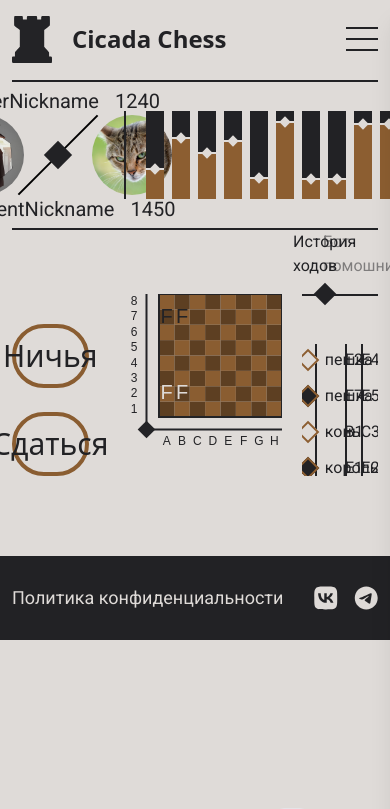
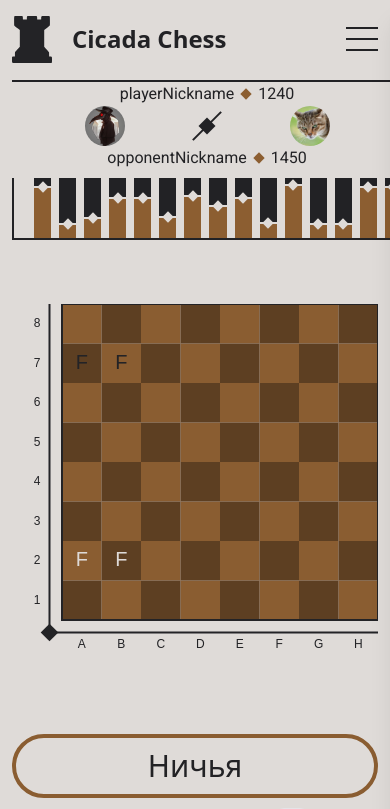
Before and after one commit to SmokingElk/cicada-frontend-mirror, a Next.js app: page /game in a window 390 px wide. Shown: the top 809 px of the page. Built offline with nearby package versions, Linux system fonts and the light colour scheme.

Commit message:
low level adaptive for game

```diff
--- a/src/components/(shared)/game/gameBoard/gameBoard.tsx
+++ b/src/components/(shared)/game/gameBoard/gameBoard.tsx
@@ -14,7 +14,7 @@ export default function GameBoard({ className = "" }: Styleable) {
   const canvasRef = useRef<HTMLCanvasElement>(null);
   const [gameRenderer] = useState(new GameRenderer());
 
-  const picies = [
+  const pieces = [
     { col: "a", row: "2", white: true },
     { col: "b", row: "2", white: true },
     { col: "a", row: "7", white: false },
@@ -55,7 +55,7 @@ export default function GameBoard({ className = "" }: Styleable) {
           ctx,
           width: canvasSize.width,
           height: canvasSize.height,
-          picies,
+          pieces,
         });
 
         requestId = requestAnimationFrame(render);
--- a/src/components/(shared)/game/gameHeader/gameHeader.tsx
+++ b/src/components/(shared)/game/gameHeader/gameHeader.tsx
@@ -7,12 +7,12 @@ export default function GameHeader({className = ""}: Styleable) {
     return (
         <div
             className={cn(
-                "w-full border-y-2 border-foreground flex items-center gap-5",
+                "w-screen md:w-full h-40 md:h-full border-y-2 border-foreground flex flex-col md:flex-row items-center gap-2 md:gap-5",
                 className
             )}
         >
-            <GameOpponentsInfo className="w-1/4"/>
-            <GameAdvantageChart className="w-3/4 border-l-2 border-foreground"/>
+            <GameOpponentsInfo className="w-full md:w-1/4"/>
+            <GameAdvantageChart className="w-full md:w-3/4 border-l-2 border-foreground"/>
         </div>
     );
 }
--- a/src/components/(shared)/game/gameHeader/gameOpponentsInfo.tsx
+++ b/src/components/(shared)/game/gameHeader/gameOpponentsInfo.tsx
@@ -22,15 +22,15 @@ export default function GameOpponentsInfo({className = ""}: Styleable) {
 
     return (
         <div className={cn("w-full flex flex-col justify-center", className)}>
-            <div className="w-full flex flex-row text-xl text-foreground font-roboto justify-center">
+            <div className="w-full flex flex-row text-base md:text-lg text-foreground font-roboto justify-center">
                 {username}
-                <RhombusDecor className="bg-primary size-3 mx-2 mt-2"/>
+                <RhombusDecor className="bg-primary size-2 md:size-3 mx-2 mt-2"/>
                 {rating}
             </div>
 
-            <section className="flex flex-row justify-center gap-6">
+            <section className="flex flex-row justify-center gap-1 md:gap-6">
                 <div className="w-full flex justify-center">
-                    <div className="w-[80px] h-[80px]">
+                    <div className="w-[40px] md:w-[80px] h-[40px] md:h-[80px]">
                         <Image
                             src={avatar}
                             width={80}
@@ -42,11 +42,11 @@ export default function GameOpponentsInfo({className = ""}: Styleable) {
                     </div>
                 </div>
                 <div className="relative flex flex-row justify-center items-center">
-                    <div className="absolute w-0.5 h-28 bg-black rotate-45 origin-center"></div>
-                    <RhombusDecor className="size-5"/>
+                    <div className="absolute w-0.5 h-10 md:h-28 bg-foreground rotate-45 origin-center"></div>
+                    <RhombusDecor className="size-3 md:size-5"/>
                 </div>
                 <div className="w-full flex justify-center">
-                    <div className="w-[80px] h-[80px]">
+                    <div className="w-[40px] md:w-[80px] h-[40px] md:h-[80px]">
                         <Image
                             src={avatarOpponent}
                             width={80}
@@ -59,9 +59,9 @@ export default function GameOpponentsInfo({className = ""}: Styleable) {
                 </div>
             </section>
 
-            <div className="w-full flex flex-row text-xl text-foreground font-roboto justify-center">
+            <div className="w-full flex flex-row text-base md:text-lg text-foreground font-roboto justify-center">
                 {usernameOpponent}
-                <RhombusDecor className="bg-primary size-3 mx-2 mt-2"/>
+                <RhombusDecor className="bg-primary size-2 md:size-3 mx-2 mt-2"/>
                 {ratingOpponent}
             </div>
         </div>
--- a/src/components/(shared)/game/gamePage.tsx
+++ b/src/components/(shared)/game/gamePage.tsx
@@ -5,14 +5,14 @@ import GameNav from "@/components/(shared)/game/gameNav/gameNav";
 import GameSidebar from "@/components/(shared)/game/gameSidebar/gameSidebar";
 
 export default function GamePage() {
-  return (
-    <Wrapper>
-      <div className="grid grid-cols-4 grid-rows-[150px_auto] gap-x-5 gap-y-16 mb-20">
-        <GameHeader className="col-span-4" />
-        <GameNav />
-        <GameBoard className="col-span-2" />
-        <GameSidebar />
-      </div>
-    </Wrapper>
-  );
+    return (
+        <Wrapper className="min-h-screen max-w-screen">
+            <div className="flex flex-col md:grid md:grid-cols-4 md:grid-rows-[150px_auto] gap-x-5 gap-y-16 mb-10">
+                <GameHeader className="col-span-4 order-1"/>
+                <GameNav className="order-3 md:order-2"/>
+                <GameBoard className="order-2 md:order-3 col-span-2"/>
+                <GameSidebar className="order-4"/>
+            </div>
+        </Wrapper>
+    );
 }
--- a/src/components/(shared)/game/gameSidebar/gameSidebar.tsx
+++ b/src/components/(shared)/game/gameSidebar/gameSidebar.tsx
@@ -26,12 +26,12 @@ export default function GameSidebar({ className = "" }: Styleable) {
             >
                 {gameSidebarMenuItems.map((e, index) => (
                     <div
-            className="relative flex justify-center"
+                        className="relative flex py-1 justify-center text-center"
                         key={`game_sidebar_item_${index}`}
                     >
                         <div
                             className={cn(
-                "absolute bottom-4 font-roboto text-base text-foreground",
+                                "absolute bottom-4 font-roboto text-base text-foreground whitespace-pre-line",
                                 index === currentItem ? "opacity-100" : "opacity-50",
                                 "hover:opacity-100 transition-all cursor-pointer"
                             )}
@@ -44,9 +44,9 @@ export default function GameSidebar({ className = "" }: Styleable) {
 
                 <div
                     className="w-full flex justify-center items-center transition-all"
-          style={{ gridColumnStart: currentItem + 1 }}
+                    style={{gridColumnStart: currentItem + 1}}
                 >
-          <RhombusDecor />
+                    <RhombusDecor/>
                 </div>
             </div>
             <div className="flex h-full overflow-y-auto border-box">
--- a/src/components/(shared)/lobby/lobbyCreate/lobbyCreate.tsx
+++ b/src/components/(shared)/lobby/lobbyCreate/lobbyCreate.tsx
@@ -51,7 +51,7 @@ export default function LobbyCreate({ className = "" }: Styleable) {
   const timePresets = [3 * 60, 5 * 60, 10 * 60, 30 * 60];
 
   return (
-      <div className={cn("w-full md:py-4 py-16", className)}>
+      <div className={cn("max-w-screen-sm md:py-4 py-16", className)}>
         <div
             className={cn(
                 "w-full transition-all duration-300 overflow-hidden",
@@ -87,7 +87,7 @@ export default function LobbyCreate({ className = "" }: Styleable) {
                 Укажите время на ход
               </div>
 
-              <div className="font-montserrat font-medium text-foreground text-xl md:text-2xl mb-5">
+              <div className="font-montserrat font-medium text-foreground text-lg md:text-2xl mb-5">
                 {formatTime(moveTime)}
               </div>
 
@@ -102,7 +102,7 @@ export default function LobbyCreate({ className = "" }: Styleable) {
               <div className="w-full flex flex-wrap justify-between gap-2 mb-8">
                 {timePresets.map((e, index) => (
                     <div
-                        className="font-montserrat font-medium text-foreground text-base md:text-xl opacity-70 hover:opacity-100 cursor-pointer px-1 md:px-2"
+                        className="font-montserrat font-medium text-foreground text-base opacity-70 hover:opacity-100 cursor-pointer px-1"
                         key={`time_preset_${index}`}
                         onClick={() => setMoveTime(e)}
                     >
--- a/src/components/(shared)/lobby/lobbyList/lobbyList.tsx
+++ b/src/components/(shared)/lobby/lobbyList/lobbyList.tsx
@@ -43,7 +43,7 @@ export default function LobbyList({className = ""}: Styleable) {
                     <li key={index}>
                         <div className="w-full">
                             <DecoratedTile className="text-sm md:text-base text-background min-w-full">
-                                <div className="flex flex-col w-full max-w-screen-sm md:w-[550px] p-2 pl-3">
+                                <div className="flex flex-col w-full max-w-screen-sm md:w-[500px] p-2 pl-3">
                                     <div className="flex flex-row w-full pb-1">
                                         <span className="flex-start">{party.partyName}</span>
                                         <span className="ml-auto">{party.time}</span>
--- a/src/graphics/gameRenderer/GameRenderer.ts
+++ b/src/graphics/gameRenderer/GameRenderer.ts
@@ -10,13 +10,13 @@ interface RenderBoardArgs {
   ctx: CanvasRenderingContext2D;
   width: number;
   height: number;
-  picies: Piece[];
+  pieces: Piece[];
 }
 
 export default class GameRenderer {
   constructor() {}
 
-  render({ ctx, width, height, picies }: RenderBoardArgs) {
+  render({ ctx, width, height, pieces }: RenderBoardArgs) {
     ctx.clearRect(0, 0, width, height);
 
     const offset = 50;
@@ -97,7 +97,7 @@ export default class GameRenderer {
     ctx.textAlign = "center";
     ctx.textBaseline = "middle";
 
-    picies.forEach((e: Piece) => {
+    pieces.forEach((e: Piece) => {
       ctx.fillStyle = e.white ? "#DEDAD7" : "#232326";
       let x = (e.col.charCodeAt(0) - "a".charCodeAt(0)) * cellSize;
       let y = (boardSize - e.row.charCodeAt(0) + "0".charCodeAt(0)) * cellSize;
--- a/src/hardcode/gameSidebarMenuItems.ts
+++ b/src/hardcode/gameSidebarMenuItems.ts
@@ -1,6 +1,6 @@
 const gameSidebarMenuItems = [
-  { name: "История ходов" },
-  { name: "Бот помошник" },
+  { name: "История\nходов" },
+  { name: "Бот\nпомощник" },
 ];
 
 export default gameSidebarMenuItems;
```
Also changed, not shown: src/components/(shared)/game/gameHeader/gameAdvantageChart.tsx (line endings or trailing spaces), src/components/(shared)/game/gameNav/gameNav.tsx (line endings or trailing spaces). Lines whose indentation alone changed are shown as unchanged.
